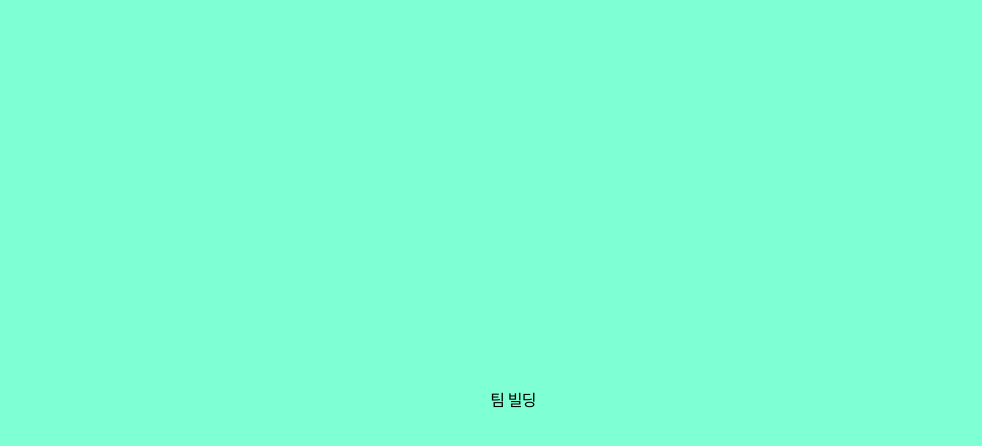
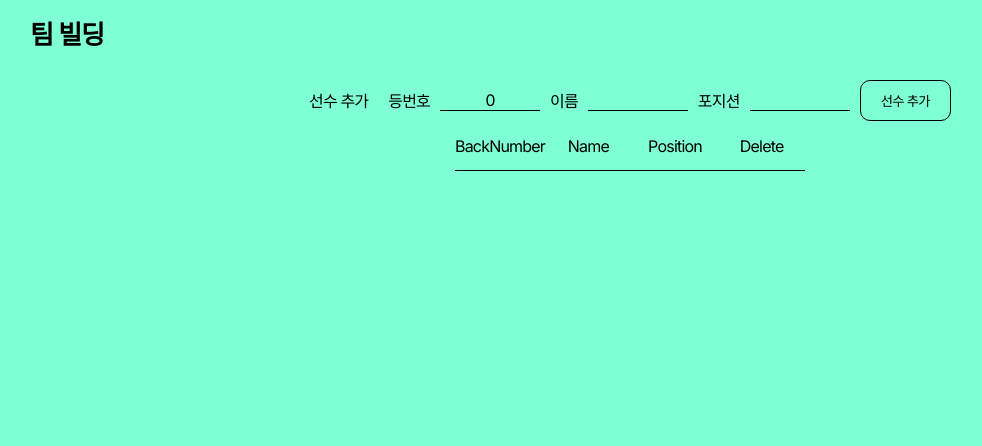
Before and after one commit to Keunyeong/-fm_board, a React (Create React App) app: page /team in a window 1280 px wide. Shown: the top 446 px of the page, without its empty margins (10-992 px from the left). Built offline with nearby package versions, Linux system fonts and the light colour scheme.

Commit message:
Feat: 선수 추가, 삭제, 리스트 출력

```diff
--- a/src/routes/routes.module.scss
+++ b/src/routes/routes.module.scss
@@ -4,5 +4,6 @@
   justify-content: center;
   width: 100vw;
   height: 100vh;
+  padding: 20px 40px;
   background-color: aquamarine;
 }
--- a/src/routes/team/index.tsx
+++ b/src/routes/team/index.tsx
@@ -1,4 +1,7 @@
-import { ChangeEvent, FormEvent, useState } from 'react'
+import { ChangeEvent, FormEvent, MouseEvent, useState } from 'react'
+import { useRecoilState } from 'recoil'
+import { teamList } from '../../store/atom'
+import { IPlayerInfo } from '../../types/types.d'
 import styles from './team.module.scss'
 
 // const PLAYERINFO = {
@@ -8,25 +11,64 @@ import styles from './team.module.scss'
 // }
 
 const Team = () => {
-  const [name, setName] = useState('')
+  const [playerList, setPlayerList] = useRecoilState(teamList)
+  const [playerInfo, setPlayerInfo] = useState<IPlayerInfo>({ num: 0, name: '', position: '' })
+
   const handleInputNameChange = (e: ChangeEvent<HTMLInputElement>) => {
+    const { name } = e.currentTarget
     const { value } = e.currentTarget
-    setName(value)
+    setPlayerInfo((prev) => ({ ...prev, [name]: value }))
   }
   const handleAddPlayerSubmit = (e: FormEvent<HTMLFormElement>) => {
     e.preventDefault()
-    // console.log(name)
+    setPlayerList((prev) => [...prev, playerInfo])
   }
+  const handleDeletePlayerBtnClick = (e: MouseEvent<HTMLButtonElement>) => {
+    const { num } = e.currentTarget.dataset
+    setPlayerList((prev) => prev.filter((item) => Number(item.num) !== Number(num)))
+  }
+
+  const PlayerList = playerList.map((item, index) => {
+    const key = `playerList${index}`
+    return (
+      <li key={key} className={styles.li}>
+        <div>{item.num}</div>
+        <div>{item.name}</div>
+        <div>{item.position}</div>
+        <button type='button' data-num={item.num} onClick={handleDeletePlayerBtnClick}>
+          X
+        </button>
+      </li>
+    )
+  })
   return (
     <main className={styles.main}>
-      <div>
+      <div className={styles.head}>
         <h1>팀 빌딩</h1>
       </div>
-      <div>
-        <form action='submit' onSubmit={handleAddPlayerSubmit}>
-          <input type='text' name='name' value={name} onChange={handleInputNameChange} />
+      <div className={styles.formBox}>
+        <div>
+          <h2>선수 추가</h2>
+        </div>
+        <form action='submit' onSubmit={handleAddPlayerSubmit} className={styles.form}>
+          <label htmlFor='num'>등번호</label>
+          <input type='number' name='num' value={playerInfo.num} onChange={handleInputNameChange} />
+          <label htmlFor='name'>이름</label>
+          <input type='text' name='name' value={playerInfo.name} onChange={handleInputNameChange} />
+          <label htmlFor='position'>포지션</label>
+          <input type='text' name='position' value={playerInfo.position} onChange={handleInputNameChange} />
+          <button type='submit'>선수 추가</button>
         </form>
       </div>
+      <ul className={styles.playerList}>
+        <li className={styles.liHead}>
+          <div>BackNumber</div>
+          <div>Name</div>
+          <div>Position</div>
+          <div>Delete</div>
+        </li>
+        {PlayerList}
+      </ul>
     </main>
   )
 }
--- a/src/routes/team/team.module.scss
+++ b/src/routes/team/team.module.scss
@@ -1,7 +1,100 @@
+@use '../../styles/mixins/typography';
+
+.head {
+  width: 100%;
+  height: 60px;
+
+  h1 {
+    @include typography.head26;
+  }
+}
+
 .main {
+  display: flex;
+  flex-direction: column;
+  align-items: center;
+  justify-content: flex-start;
+  width: 100%;
+  height: 100%;
+}
+
+.formBox {
   display: flex;
   align-items: center;
   justify-content: center;
-  width: 100%;
-  height: 100%;
+  @media screen and (max-width: 720px) {
+    flex-direction: column;
+  }
+
+  h2 {
+    margin-right: 20px;
+  }
 }
+
+.form {
+  display: flex;
+  align-items: center;
+  justify-content: center;
+  @media screen and (max-width: 720px) {
+    flex-direction: column;
+  }
+
+  label {
+    margin-right: 10px;
+  }
+
+  input {
+    width: 100px;
+    margin-right: 10px;
+    text-align: center;
+    border-bottom: 1px solid black;
+  }
+
+  button {
+    padding: 10px 20px;
+    border: 1px solid black;
+    border-radius: 10px;
+  }
+}
+
+.playerList {
+  width: 350px;
+
+  .li {
+    display: flex;
+    align-items: center;
+    justify-content: space-between;
+    height: 50px;
+    margin: 5px 0;
+    border: 1px solid blue;
+    border-radius: 10px;
+
+    div {
+      width: 100px;
+      text-align: center;
+    }
+
+    button {
+      width: 100px;
+      text-align: center;
+    }
+  }
+
+  .liHead {
+    display: flex;
+    align-items: center;
+    justify-content: space-between;
+    height: 50px;
+    border-bottom: 1px solid black;
+
+    div {
+      width: 100px;
+      text-align: center;
+    }
+
+    button {
+      width: 100px;
+      text-align: center;
+    }
+  }
+}
--- /dev/null
+++ b/src/store/atom.ts
@@ -0,0 +1,7 @@
+import { atom } from 'recoil'
+import { IPlayerInfo } from '../types/types.d'
+
+export const teamList = atom<IPlayerInfo[]>({
+  key: 'teamList',
+  default: [],
+})
--- a/src/styles/mixins/_typography.scss
+++ b/src/styles/mixins/_typography.scss
@@ -7,3 +7,10 @@
   -webkit-line-clamp: $line;
   -webkit-box-orient: vertical;
 }
+
+@mixin head26() {
+  font-size: 26px;
+  font-style: normal;
+  font-weight: 900;
+  line-height: 30px;
+}
--- /dev/null
+++ b/src/types/types.d.ts
@@ -0,0 +1,5 @@
+export interface IPlayerInfo {
+  num: number
+  name: string
+  position: string
+}
```
